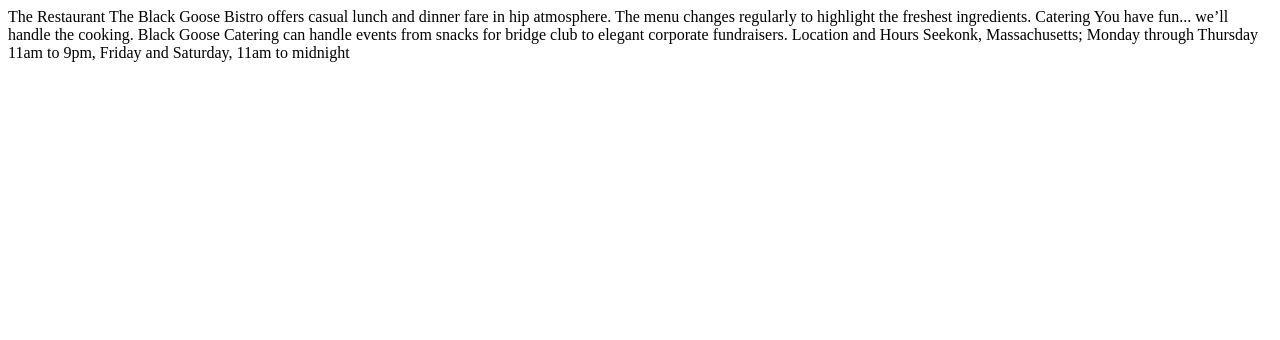
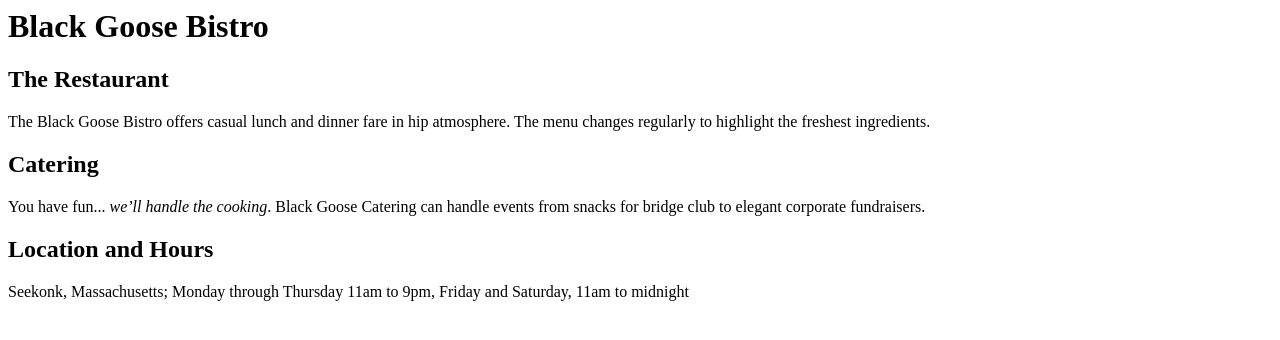
Before and after one commit to kcorpus/grc-338-04-kcorpus-git-1, a plain HTML site: page index.html in a window 1280 px wide. Drawn offline with Linux system fonts and the light colour scheme.

Commit message:
Defining text elements

```diff
--- a/index.html
+++ b/index.html
@@ -7,15 +7,17 @@
 </head>
 
     <body>
-The Restaurant
+        <h1>Black Goose Bistro</h1>
+
+<h2>The Restaurant</h2>
 The Black Goose Bistro offers casual lunch and dinner fare in hip atmosphere. The menu changes regularly to highlight the freshest ingredients.
 
-Catering
-You have fun... we’ll handle the cooking. Black Goose Catering can handle events from snacks for bridge club to elegant corporate fundraisers.
+<h2>Catering</h2>
+<p>You have fun... <em>we’ll handle the cooking</em>. Black Goose Catering can handle events from snacks for bridge club to elegant corporate fundraisers.</p>
 
-Location and Hours
-Seekonk, Massachusetts;
-Monday through Thursday 11am to 9pm, Friday and Saturday, 11am to midnight
+<h2>Location and Hours</h2>
+<p>Seekonk, Massachusetts;
+Monday through Thursday 11am to 9pm, Friday and Saturday, 11am to midnight</p>
 </body>
 
 </html>
```
